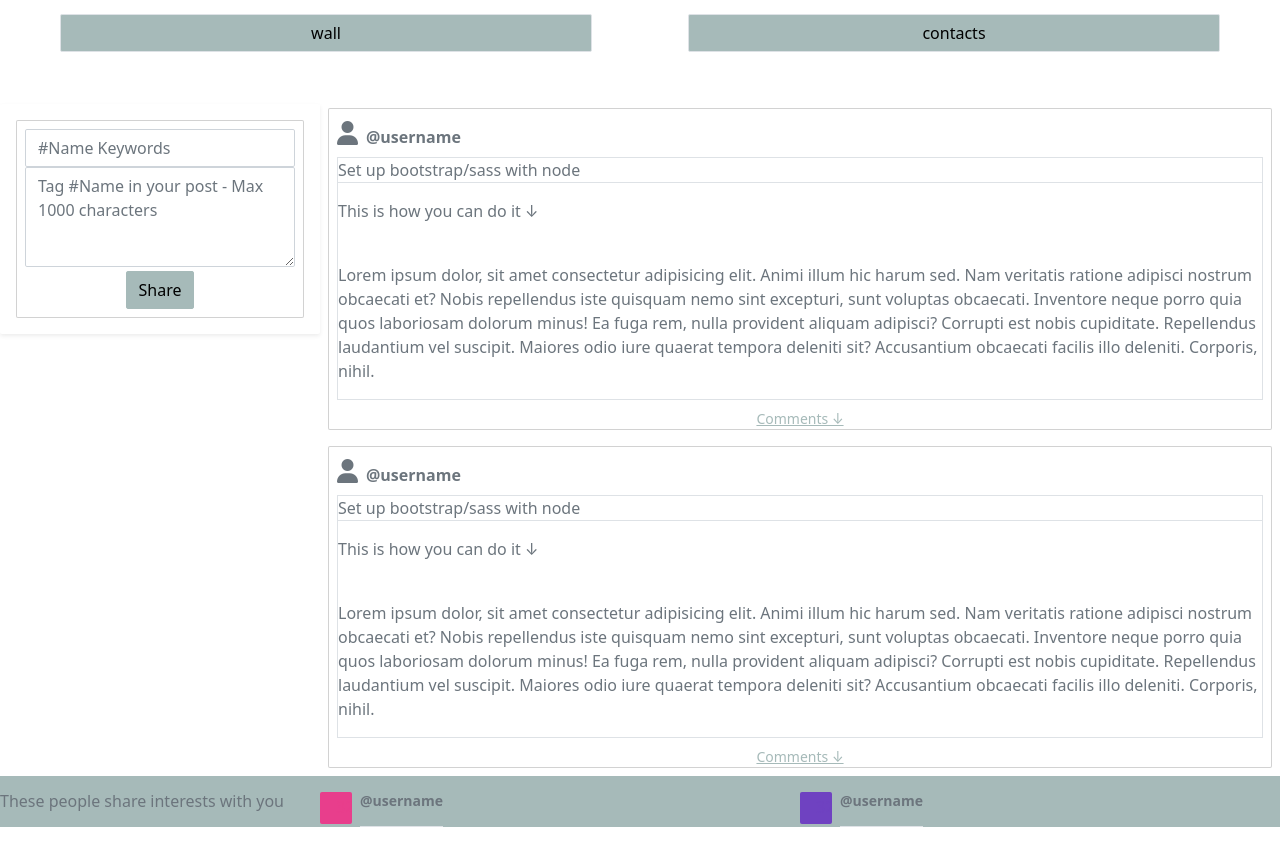
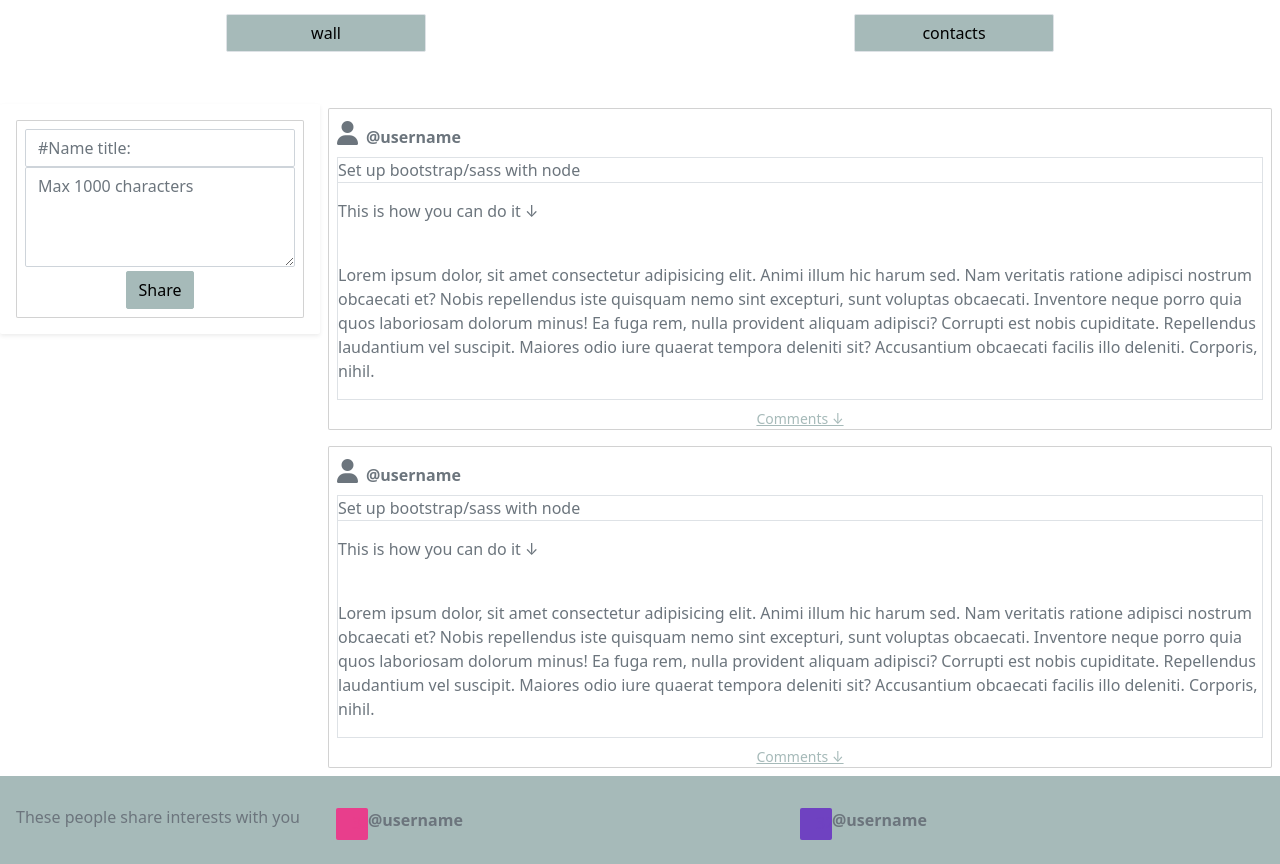
Before and after one commit to olemart1n/css-frameworks-ca, a website: page profile.html in a window 1280 px wide. Shown: the part 240-1104 px from the top of the page. Before the commit the page ends 1067 px from the top, so only its background shows below. Drawn offline with nearby package versions, Linux system fonts and the light colour scheme.

Commit message:
changes on footer, btn, input

```diff
--- a/profile.html
+++ b/profile.html
@@ -55,9 +55,9 @@
         </div>
     </div>
     <div class="container-fluid">
-        <div class="d-flex flex-row">
-            <button class="btn btn-grey-ish border col m-md-5"id="wall">wall</button>
-            <button class="btn btn-grey-ish border col m-md-5" id="contact">contacts</button>
+        <div class="d-flex flex-row justify-content-around">
+            <button class="btn btn-grey-ish border col m-md-5 "id="wall" style="max-width: 200px;">wall</button>
+            <button class="btn btn-grey-ish border col m-md-5" id="contact" style="max-width: 200px;">contacts</button>
         </div>
     </div>
 
@@ -67,10 +67,10 @@
             <div class="my-1 p-3 bg-body rounded shadow-sm col-lg-3" style="height: 100%;">
                 <form class="card p-2">
                     <div>
-                      <input type="text" class="form-control" placeholder="#Name Keywords">
+                      <input type="text" class="form-control" placeholder="#Name title:">
                     </div>
                     <div>
-                        <textarea class="form-control" placeholder="Tag #Name in your post - Max 1000 characters" id="floatingTextarea2" style="height: 100px"></textarea>
+                        <textarea class="form-control" placeholder="Max 1000 characters" id="floatingTextarea2" style="height: 100px"></textarea>
                     </div>
                     <div class="mx-auto mt-1">
                         <input type="button" value="Share" class="btn btn-grey-ish">
@@ -142,22 +142,22 @@
                 <p class="m-0">contact name</p></div>
       </div>
 </main>
-<footer class="text-center text-grey-ish bg-grey-ish d-flex mt-auto">
-    <div class="d-flex text-muted pt-3 col-3">
+<footer class="text-center text-grey-ish bg-grey-ish d-sm-flex mt-auto p-3 ">
+    <div class="d-flex text-muted pt-3 col-3 me-2">
       <h6>These people share interests with you</h6>
     </div>
 
-    <div class="d-flex text-muted pt-3 col">
-      <svg class="bd-placeholder-img flex-shrink-0 me-2 rounded" width="32" height="32" xmlns="http://www.w3.org/2000/svg" role="img" aria-label="Placeholder: 32x32" preserveAspectRatio="xMidYMid slice" focusable="false"><title>Placeholder</title><rect width="100%" height="100%" fill="#e83e8c"></rect><text x="50%" y="50%" fill="#e83e8c" dy=".3em">32x32</text></svg>
+    <div class="d-flex text-muted pt-3 col align-content-center">
+      <svg class="bd-placeholder-img flex-shrink-0 rounded" width="32" height="32" xmlns="http://www.w3.org/2000/svg" role="img" aria-label="Placeholder: 32x32" preserveAspectRatio="xMidYMid slice" focusable="false"><title>Placeholder</title><rect width="100%" height="100%" fill="#e83e8c"></rect><text x="50%" y="50%" fill="#e83e8c" dy=".3em">32x32</text></svg>
 
-      <p class="pb-3 mb-0 small lh-sm border-bottom">
+      <p class="">
         <strong class="d-block text-gray-dark">@username</strong></p>
     </div>
 
     <div class="d-flex text-muted pt-3 col">
-      <svg class="bd-placeholder-img flex-shrink-0 me-2 rounded" width="32" height="32" xmlns="http://www.w3.org/2000/svg" role="img" aria-label="Placeholder: 32x32" preserveAspectRatio="xMidYMid slice" focusable="false"><title>Placeholder</title><rect width="100%" height="100%" fill="#6f42c1"></rect><text x="50%" y="50%" fill="#6f42c1" dy=".3em">32x32</text></svg>
+      <svg class="bd-placeholder-img flex-shrink-0 rounded" width="32" height="32" xmlns="http://www.w3.org/2000/svg" role="img" aria-label="Placeholder: 32x32" preserveAspectRatio="xMidYMid slice" focusable="false"><title>Placeholder</title><rect width="100%" height="100%" fill="#6f42c1"></rect><text x="50%" y="50%" fill="#6f42c1" dy=".3em">32x32</text></svg>
 
-      <p class="pb-3 mb-0 small lh-sm border-bottom">
+      <p class="">
         <strong class="d-block text-gray-dark">@username</strong></p>
     </div>
 
```
Also changed, not shown: index.html (+9 -9 lines), 1 other file.
